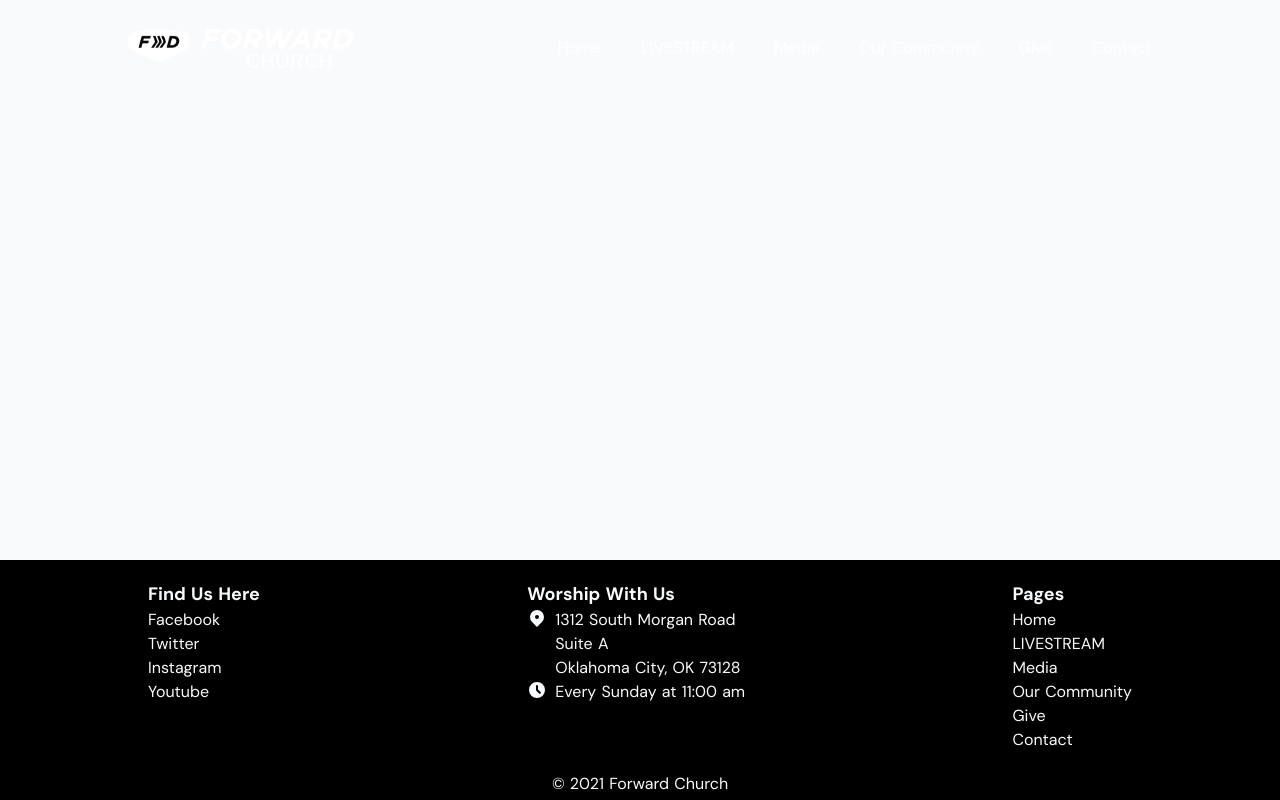
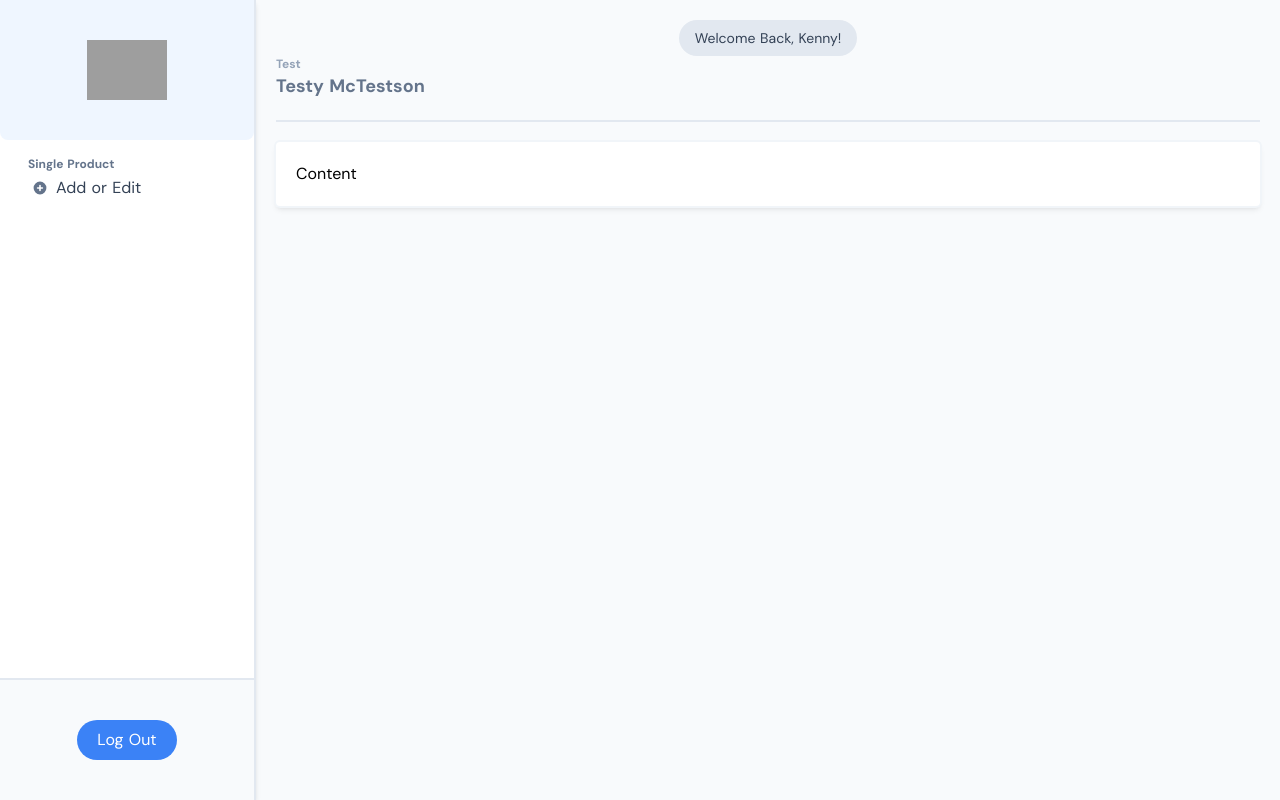
Before and after one commit to dishwasher-detergent/forward-church, a Nuxt app: page /Dashboard in a window 1280 px wide. Built offline with nearby package versions, Linux system fonts and the light colour scheme; grey boxes are pictures that could not be loaded.

Commit message:
dashboard

```diff
--- /dev/null
+++ b/components/dash/Content.vue
@@ -0,0 +1,17 @@
+<template>
+  <div>
+    <!--PAGE TITLE-->
+    <DashTitle
+		title="Test"
+		action="Testy McTestson"
+	/>
+    <!-- CONTENT START -->
+    <div class="grid grid-cols-1 lg:grid-cols-6 gap-6">
+      <div
+        class="p-5 bg-white ring-2 ring-gray-100 rounded shadow-md relative lg:col-span-6"
+      >
+		<p>Content</p>
+	  </div>
+    </div>
+  </div>
+</template>
--- /dev/null
+++ b/components/dash/Sidebar.vue
@@ -0,0 +1,10 @@
+<template>
+  <div
+    class="px-5 max-w-5xl mx-auto text-gray-900 -mt-24 mb-24 text-xl lg:px-0"
+  >
+
+  </div>
+</template>
+<script>
+export default {};
+</script>
--- /dev/null
+++ b/components/dash/Title.vue
@@ -0,0 +1,18 @@
+<template>
+	<div>
+		<p class="text-gray-400 text-xs font-bold">{{title}}</p>
+		<h2 class="pb-5 font-bold text-lg text-gray-500 border-b-2 border-gray-200 mb-5">{{action}}</h2>
+	</div>
+</template>
+<script>
+export default {
+	props:{
+		title: {
+			type: String,
+		},
+		action: {
+			type: String,
+		},
+	}
+}
+</script>
--- /dev/null
+++ b/components/dash/Welcome.vue
@@ -0,0 +1,6 @@
+<template>
+	<div class="w-full flex items-center justify-center">
+		<!-- NOTE Use store name from when logging in -->
+		<h1 class="text-xs text-center text-gray-700 bg-gray-200 rounded-full py-1 px-2 mb-5 lg:text-sm lg:py-2 lg:px-4 lg:mb-0">Welcome Back, Kenny!</h1>
+	</div>
+</template>
--- /dev/null
+++ b/layouts/dashboard.vue
@@ -0,0 +1,45 @@
+<template>
+  <div id="wrapper" class="h-screen bg-gray-50 relative">
+    <Nuxt />
+  </div>
+</template>
+<script>
+export default {
+  methods: {
+    isMobile() {
+      if(/Android|webOS|iPhone|iPad|iPod|BlackBerry|IEMobile|Opera Mini/i.test(navigator.userAgent)) {
+        return true
+      } else {
+        return false
+      }
+    }
+  }
+}
+</script>
+<style>
+.h-112 {
+  height: 28rem;
+}
+
+.h-128 {
+  height: 32rem;
+}
+
+html {
+  font-family: 'DM Sans', sans-serif;
+  font-size: 16px;
+  word-spacing: 1px;
+  -ms-text-size-adjust: 100%;
+  -webkit-text-size-adjust: 100%;
+  -moz-osx-font-smoothing: grayscale;
+  -webkit-font-smoothing: antialiased;
+  box-sizing: border-box;
+}
+
+*,
+*::before,
+*::after {
+  box-sizing: border-box;
+  margin: 0;
+}
+</style>
--- /dev/null
+++ b/pages/Dashboard.vue
@@ -0,0 +1,106 @@
+<template>
+<div class="flex h-screen bg-gray-50 flex-col lg:flex-row">
+	<!--SIDEBAR START-->
+	<div class="relative flex-none w-full z-10 bg-white border-r-2 border-gray-200 lg:h-full lg:w-64 lg:pb-0 lg:shadow-md">
+		<div class="py-5 flex justify-between items-center lg:bg-blue-50 lg:rounded-b-lg">
+			<a href="/" class="ml-5 h-8 lg:h-20 lg:pb-5 lg:mx-auto lg:mt-5">
+				<img class="h-full w-full" src="/images/logo.svg" alt="Cisco Helpdesk" title="Cisco Helpdesk">
+			</a>
+			<div class="lg:hidden w-7 h-7 mr-5">
+				<button class="text-gray-600 flex items-center justify-center h-full w-full" @click="showNavbar = !showNavbar">
+					<svg fill="currentColor" viewBox="0 0 100 80">
+						<rect width="100" height="15" rx="8"></rect>
+						<rect y="30" width="100" height="15" rx="8"></rect>
+						<rect y="60" width="100" height="15" rx="8"></rect>
+					</svg>
+				</button>
+			</div>
+		</div>
+		<ul class="text-gray-700 pb-5 hidden lg:block">
+			<h2 class="pl-7 mt-4 font-bold text-xs text-gray-500">Single Product</h2>
+			<li>
+				<a href="?a=ae" class="flex items-center pl-7 px-5 py-1 border-l-4 border-transparent text-md hover:border-blue-500 hover:text-gray-900 hover:bg-blue-50">
+				<div class="h-4 w-4 mr-2 text-gray-500">
+					<svg xmlns="http://www.w3.org/2000/svg" viewBox="0 0 20 20" fill="currentColor">
+						<path fill-rule="evenodd" d="M10 18a8 8 0 100-16 8 8 0 000 16zm1-11a1 1 0 10-2 0v2H7a1 1 0 100 2h2v2a1 1 0 102 0v-2h2a1 1 0 100-2h-2V7z" clip-rule="evenodd"></path>
+					</svg>
+				</div>
+				Add or Edit
+				</a>
+			</li>
+		</ul>
+		<!--LOGOUT-->
+		<div class="hidden absolute bottom-0 py-10 w-full items-center justify-center bg-gray-50 border-t-2 border-gray-200 lg:flex">
+			<a class="bg-blue-500 text-white rounded-full px-5 py-2" href="/login/logout.php">Log Out</a>
+		</div>
+		<!--MOBILE-->
+		<div v-if="this.showNavbar" class="absolute top-0 left-0 w-full" id="nav-drop">
+			<div class="pt-5 w-full rounded shadow-xl bg-white z-10 ring-2 ring-gray-200">
+				<div class="w-full flex justify-between">
+					<img class="ml-5 h-8 lg:h-20 lg:pb-5 lg:mx-auto lg:mt-5" src="/images/logo.svg" alt="Cisco Helpdesk" title="Cisco Helpdesk">
+					<button class="mr-5 flex items-center justify-center h-7 w-7 text-blue-500" @click="showNavbar = !showNavbar">
+						<svg viewBox="0 0 32 32" xmlns="http://www.w3.org/2000/svg" fill-rule="evenodd" clip-rule="evenodd" stroke-linejoin="round" stroke-miterlimit="2">
+							<path d="M30.109 30.109a2.418 2.418 0 000-3.419L5.31 1.891A2.418 2.418 0 001.892 5.31l24.8 24.8a2.418 2.418 0 003.418-.001z" fill="currentColor"></path>
+							<path d="M1.891 30.109a2.418 2.418 0 003.419 0l24.799-24.8a2.418 2.418 0 00-3.419-3.418l-24.8 24.8a2.418 2.418 0 00.001 3.418z" fill="currentColor"></path>
+						</svg>
+					</button>
+				</div>
+				<ul class="text-gray-700 py-5 mt-4 border-t-2 border-gray-100">
+					<h2 class="pl-7 mt-4 font-bold text-sm text-gray-500">Single Product</h2>
+					<li><a href="?a=ae" class="block pl-7 px-5 py-1 border-l-4 border-transparent text-lg hover:border-blue-500 hover:text-gray-900 hover:bg-blue-50">Add
+							or Edit</a></li>
+
+					<h2 class="pl-7 mt-4 font-bold text-sm text-gray-500 pt-2 border-t-2 border-gray-100">Mutliple
+						Products</h2>
+					<li><a href="?a=au" class="block pl-7 px-5 py-1 border-l-4 border-transparent text-lg hover:border-blue-500 hover:text-gray-900 hover:bg-blue-50">Add
+							or Update</a></li>
+					<li><a href="?a=mi" class="block pl-7 px-5 py-1 border-l-4 border-transparent text-lg hover:border-blue-500 hover:text-gray-900 hover:bg-blue-50">Missing
+							Items</a></li>
+
+					<h2 class="pl-7 mt-4 font-bold text-sm text-gray-500 pt-2 border-t-2 border-gray-100">Database<span class="ml-2 py-.5 px-1 rounded text-white bg-red-600 text-xs align-middle">Danger
+							Zone</span></h2>
+					<li><a href="?a=udb" class="block pl-7 px-5 py-1 border-l-4 border-transparent text-lg hover:border-blue-500 hover:text-gray-900 hover:bg-blue-50">Update
+							Database</a></li>
+					<li><a href="?a=usm" class="block pl-7 px-5 py-1 border-l-4 border-transparent text-lg hover:border-blue-500 hover:text-gray-900 hover:bg-blue-50">Update
+							Service Map</a></li>
+
+					<h2 class="pl-7 mt-4 font-bold text-sm text-gray-500 pt-2 border-t-2 border-gray-100">Users<a class="ml-2 py-.5 px-1 rounded text-white bg-red-600 text-xs align-middle" data-hover="Be verwy verwy carewful">Danger Zone</a></h2><li><a href="?a=usr" class="block pl-7 px-5 py-1 border-l-4 border-transparent text-lg hover:border-blue-500 hover:text-gray-900 hover:bg-blue-50">User Management</a></li>
+					<h2 class="pl-7 mt-4 font-bold text-xs text-gray-500 pt-2 border-t-2 border-gray-100">Pages<span class="ml-2 py-.5 px-1 rounded text-white bg-green-600 text-xs align-middle">Leaving Admin
+							Area</span></h2>
+					<li><a target="_blank" href="/index.php" class="block pl-7 px-5 py-1 border-l-4 border-transparent text-md hover:border-blue-500 hover:text-gray-900 hover:bg-blue-50">Home</a>
+					</li>
+					<li><a target="_blank" href="/ProductEligibility/" class="block pl-7 px-5 py-1 border-l-4 border-transparent text-md hover:border-blue-500 hover:text-gray-900 hover:bg-blue-50">Product
+							Eligibility</a></li>
+					<li><a target="_blank" href="/ProductSubstitutions/" class="block pl-7 px-5 py-1 border-l-4 border-transparent text-md hover:border-blue-500 hover:text-gray-900 hover:bg-blue-50">Product
+							Substitutions</a></li>
+					<li><a target="_blank" href="/Questions/" class="block pl-7 px-5 py-1 border-l-4 border-transparent text-md hover:border-blue-500 hover:text-gray-900 hover:bg-blue-50">Questions</a>
+					</li>
+					<li><a target="_blank" href="/SubstitutionRequest/" class="block pl-7 px-5 py-1 border-l-4 border-transparent text-md hover:border-blue-500 hover:text-gray-900 hover:bg-blue-50">Substitution
+							Request</a></li>
+				</ul>
+				<div class="py-4 w-full flex items-center justify-center bg-gray-50 border-t-2 border-gray-200">
+					<a class="bg-blue-500 text-white rounded-full px-5 py-2" href="#">Log Out</a>
+				</div>
+			</div>
+		</div>
+	</div>
+	<!--SIDEBAR END-->
+	<!--WHOLE PAGE-->
+	<div class="flex-auto p-5 overflow-y-auto">
+		<!--WELCOME MESSAGE-->
+		<DashWelcome />
+		<DashContent />
+	</div>
+</div>
+</template>
+
+<script>
+export default {
+	data() {
+		return {
+			showNavbar: false,
+		};
+	},
+	layout: 'dashboard'
+}
+</script>
```
Also changed, not shown: components/Message.vue (+3 -4 lines).
